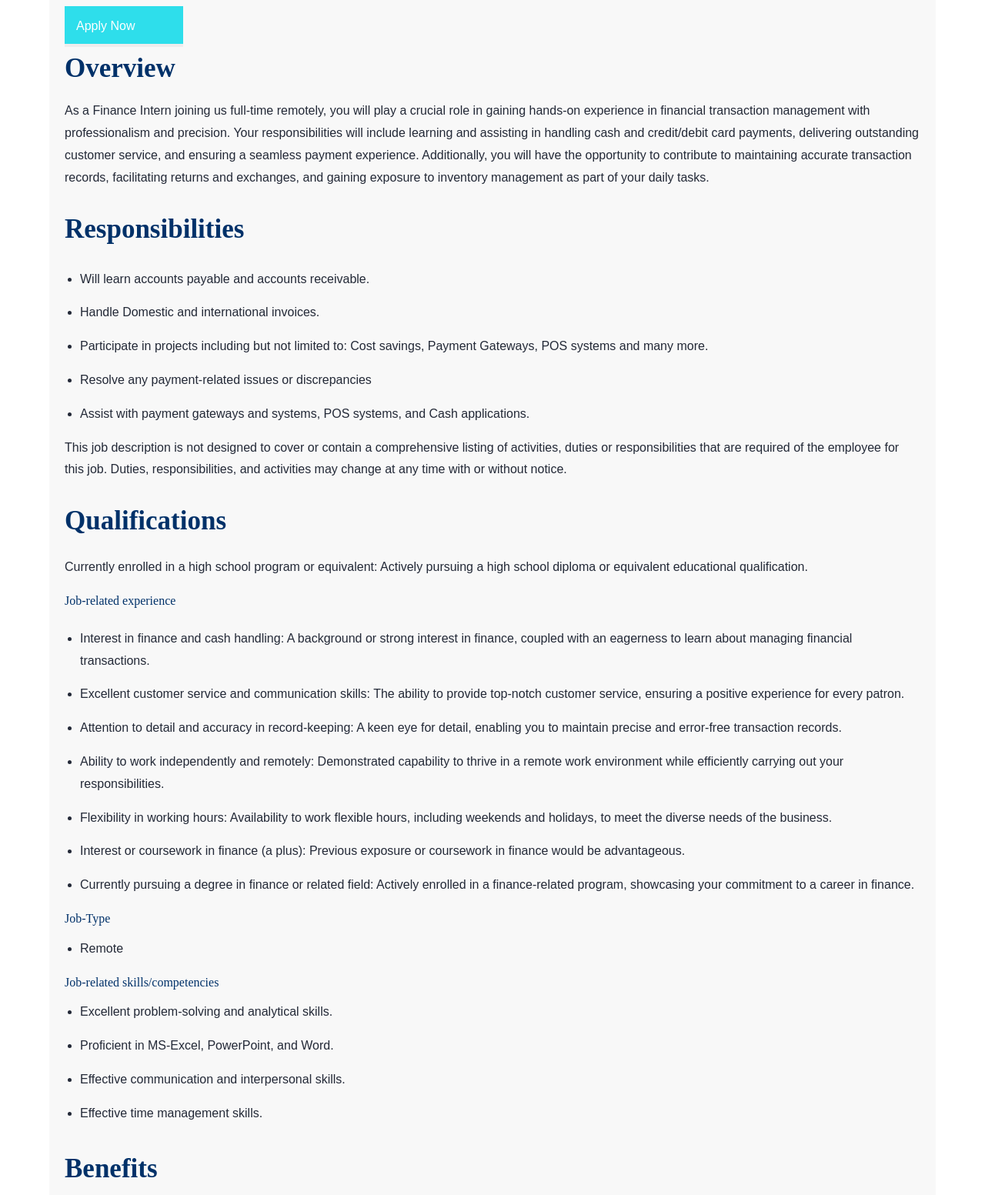
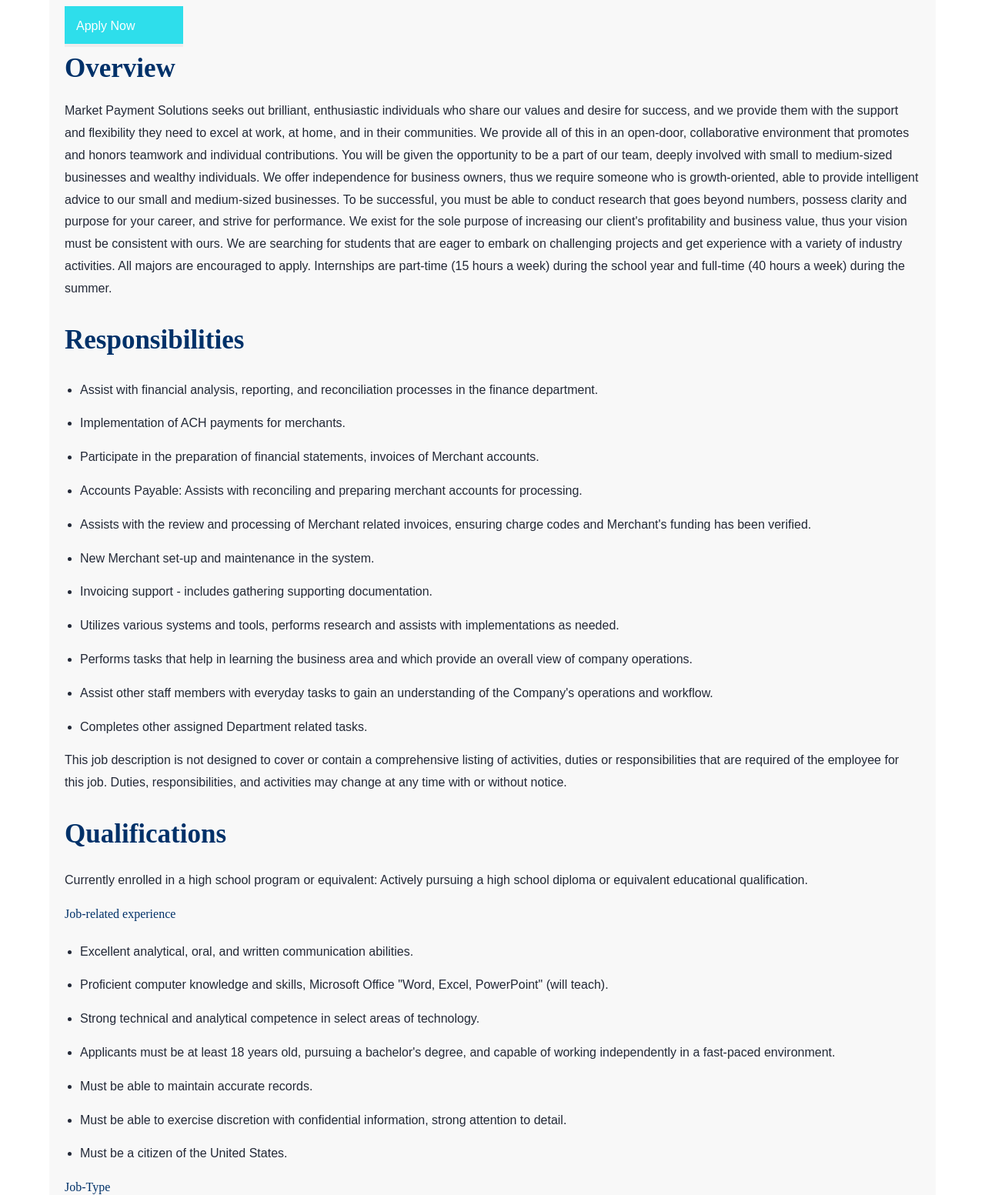
Before and after one commit to GreatValour/Market-Pay, a website built with Parcel: page finance.html in a window 1280 px wide. Shown: the part 420-1973 px from the top of the page at 77% size. Built offline with nearby package versions, Linux system fonts and the light colour scheme; no server answers; a script that the page names is missing; a small style sheet from the web is missing.

Commit message:
Career Updated

```diff
--- a/finance.html
+++ b/finance.html
@@ -305,14 +305,25 @@
                                 </h2>
                                 <div>
                                     <div itemprop="description1" class="detail field-overview js-excerpt">
-                                        <p>As a Finance Intern joining us full-time remotely, you will play a crucial
-                                            role in gaining hands-on experience in financial transaction management with
-                                            professionalism and precision. Your responsibilities will include learning
-                                            and assisting in handling cash and credit/debit card payments, delivering
-                                            outstanding customer service, and ensuring a seamless payment experience.
-                                            Additionally, you will have the opportunity to contribute to maintaining
-                                            accurate transaction records, facilitating returns and exchanges, and
-                                            gaining exposure to inventory management as part of your daily tasks.</p>
+                                        <p>Market Payment Solutions seeks out brilliant, enthusiastic individuals who
+                                            share our values and desire for success, and we provide them with the
+                                            support and flexibility they need to excel at work, at home, and in their
+                                            communities. We provide all of this in an open-door, collaborative
+                                            environment that promotes and honors teamwork and individual contributions.
+                                            You will be given the opportunity to be a part of our team, deeply involved
+                                            with small to medium-sized businesses and wealthy individuals. We offer
+                                            independence for business owners, thus we require someone who is
+                                            growth-oriented, able to provide intelligent advice to our small and
+                                            medium-sized businesses. To be successful, you must be able to conduct
+                                            research that goes beyond numbers, possess clarity and purpose for your
+                                            career, and strive for performance. We exist for the sole purpose of
+                                            increasing our client's profitability and business value, thus your vision
+                                            must be consistent with ours. We are searching for students that are eager
+                                            to embark on challenging projects and get experience with a variety of
+                                            industry activities. All majors are encouraged to apply. Internships are
+                                            part-time (15 hours a week) during the school year and full-time (40 hours a
+                                            week) during the summer.</p>
+
                                     </div>
                                 </div>
                             </section>
@@ -324,13 +335,24 @@
                                 <div>
                                     <div class="detail field-responsibilities js-excerpt" itemprop="responsibilities">
                                         <ul>
-                                            <li>Will learn accounts payable and accounts receivable.</li>
-                                            <li>Handle Domestic and international invoices.</li>
-                                            <li>Participate in projects including but not limited to: Cost savings,
-                                                Payment Gateways, POS systems and many more.</li>
-                                            <li>Resolve any payment-related issues or discrepancies</li>
-                                            <li>Assist with payment gateways and systems, POS systems, and Cash
-                                                applications.</li>
+                                            <li>Assist with financial analysis, reporting, and reconciliation processes
+                                                in the finance department.</li>
+                                            <li>Implementation of ACH payments for merchants.</li>
+                                            <li>Participate in the preparation of financial statements, invoices of
+                                                Merchant accounts.</li>
+                                            <li>Accounts Payable: Assists with reconciling and preparing merchant
+                                                accounts for processing.</li>
+                                            <li>Assists with the review and processing of Merchant related invoices,
+                                                ensuring charge codes and Merchant's funding has been verified.</li>
+                                            <li>New Merchant set-up and maintenance in the system.</li>
+                                            <li>Invoicing support - includes gathering supporting documentation.</li>
+                                            <li>Utilizes various systems and tools, performs research and assists with
+                                                implementations as needed.</li>
+                                            <li>Performs tasks that help in learning the business area and which provide
+                                                an overall view of company operations.</li>
+                                            <li>Assist other staff members with everyday tasks to gain an understanding
+                                                of the Company's operations and workflow.</li>
+                                            <li>Completes other assigned Department related tasks.</li>
                                         </ul>
                                         <p>This job description is not designed to cover or contain a comprehensive
                                             listing of activities, duties or responsibilities that are required of the
@@ -353,24 +375,17 @@
                                         <h3>Job-related experience</h3>
                                     </div>
                                     <ul>
-                                        <li>Interest in finance and cash handling: A background or strong interest in
-                                            finance, coupled with an eagerness to learn about managing financial
-                                            transactions.</li>
-                                        <li>Excellent customer service and communication skills: The ability to provide
-                                            top-notch customer service, ensuring a positive experience for every patron.
+                                        <li>Excellent analytical, oral, and written communication abilities.</li>
+                                        <li>Proficient computer knowledge and skills, Microsoft Office "Word, Excel,
+                                            PowerPoint" (will teach).</li>
+                                        <li>Strong technical and analytical competence in select areas of technology.
                                         </li>
-                                        <li>Attention to detail and accuracy in record-keeping: A keen eye for detail,
-                                            enabling you to maintain precise and error-free transaction records.</li>
-                                        <li>Ability to work independently and remotely: Demonstrated capability to
-                                            thrive in a remote work environment while efficiently carrying out your
-                                            responsibilities.</li>
-                                        <li>Flexibility in working hours: Availability to work flexible hours, including
-                                            weekends and holidays, to meet the diverse needs of the business.</li>
-                                        <li>Interest or coursework in finance (a plus): Previous exposure or coursework
-                                            in finance would be advantageous.</li>
-                                        <li>Currently pursuing a degree in finance or related field: Actively enrolled
-                                            in a finance-related program, showcasing your commitment to a career in
-                                            finance.</li>
+                                        <li>Applicants must be at least 18 years old, pursuing a bachelor's degree, and
+                                            capable of working independently in a fast-paced environment.</li>
+                                        <li>Must be able to maintain accurate records.</li>
+                                        <li>Must be able to exercise discretion with confidential information, strong
+                                            attention to detail.</li>
+                                        <li>Must be a citizen of the United States.</li>
                                     </ul>
                                     <h3>Job-Type</h3>
                                     <ul>
@@ -405,6 +420,14 @@
                                     <li>Paid Time Off & Extended Illness Days Offered</li>
                                     <li>Commuter Benefits</li>
                                     <li>Employee Discounts</li>
+                                    <li>We offer student loan assistance.</li>
+                                    <li>Executive and peer networking opportunities.</li>
+                                    <li>Career development.</li>
+                                    <li>Opportunity to apply for full-time career positions.</li>
+                                    <li>Pay: $20.00 - $30.00 per hour (Final salary will be determined in part by the
+                                        qualifications of the selected candidate and may be higher or lower than the
+                                        target.)</li>
+
                                 </ul>
                                 <div class="labee">
                                     <p>This job requires access to confidential and critical information, requiring
@@ -565,14 +588,16 @@
                                                 }
                                             </style>
                                             <div class="zptext zptext-align-center " data-editor="true">
-                                    <p>&nbsp;<span style="font-weight:bold;">&nbsp; &nbsp;<a href="index.html"
-                                                title="Home" style="color:rgb(255, 255, 255);">Home</a>&nbsp;
+                                                <p>&nbsp;<span style="font-weight:bold;">&nbsp; &nbsp;<a
+                                                            href="index.html" title="Home"
+                                                            style="color:rgb(255, 255, 255);">Home</a>&nbsp;
                                                         |&nbsp;&nbsp;<a href="about-us.html" title="About Us"
                                                             style="color:rgb(255, 255, 255);">About Us</a>
                                                         </a>&nbsp;
                                                         |&nbsp;&nbsp;<a href="careers.html" title="About Us"
-                                                style="color:rgb(255, 255, 255);">Careers</a>&nbsp; |&nbsp;&nbsp;<a
-                                                href="solutions.html" title="Solutions" rel="">Solutions</a>&nbsp;
+                                                            style="color:rgb(255, 255, 255);">Careers</a>&nbsp;
+                                                        |&nbsp;&nbsp;<a href="solutions.html" title="Solutions"
+                                                            rel="">Solutions</a>&nbsp;
                                                         |&nbsp;&nbsp;<a href="contact.html" title="Contact"
                                                             style="color:rgb(255, 255, 255);">Contact</a></span><br></p>
                                             </div>
@@ -597,14 +622,14 @@
                 <div class="zpmm-backdrop zpmm-backdrop-enabled"></div>
                 <!--Start of Tawk.to Script-->
                 <script type="text/javascript">
-    var Tawk_API=Tawk_API||{}, Tawk_LoadStart=new Date();
-    (function(){
-    var s1=document.createElement("script"),s0=document.getElementsByTagName("script")[0];
-    s1.async=true;
-    s1.src='https://embed.tawk.to/65b28ae28d261e1b5f57f1dd/1hl0mt2kj';
-    s1.charset='UTF-8';
-    s1.setAttribute('crossorigin','*');
-    s0.parentNode.insertBefore(s1,s0);
+                    var Tawk_API = Tawk_API || {}, Tawk_LoadStart = new Date();
+                    (function () {
+                        var s1 = document.createElement("script"), s0 = document.getElementsByTagName("script")[0];
+                        s1.async = true;
+                        s1.src = 'https://embed.tawk.to/65b28ae28d261e1b5f57f1dd/1hl0mt2kj';
+                        s1.charset = 'UTF-8';
+                        s1.setAttribute('crossorigin', '*');
+                        s0.parentNode.insertBefore(s1, s0);
                     })();
                 </script>
                 <!--End of Tawk.to Script-->
```
Also changed, not shown: marketing.html (+66 -52 lines). Lines whose indentation alone changed are shown as unchanged.
